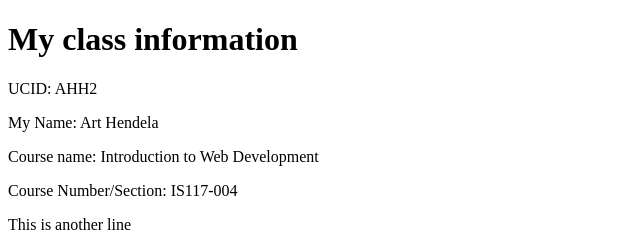
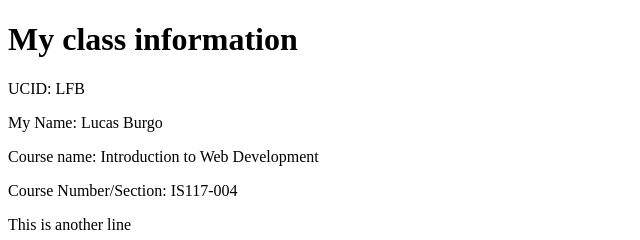
Before and after one commit to LucasBurgo/A06, a plain HTML site: page my-first-web-page.html in a window 1280 px wide. Shown: the top 240 px of the page, 0-640 px from the left. Drawn offline with Linux system fonts and the light colour scheme.

Commit message:
my-first-web-page.html

```diff
--- a/my-first-web-page.html
+++ b/my-first-web-page.html
@@ -6,8 +6,8 @@
   </head>
   <body>
     <h1>My class information</h1>
-    <p>UCID: AHH2</p>
-    <p>My Name: Art Hendela</p>
+    <p>UCID: LFB</p>
+    <p>My Name: Lucas Burgo</p>
     <p>Course name: Introduction to Web Development</p>
     <p>Course Number/Section: IS117-004</p>
     <p>This is another line</p>
```
